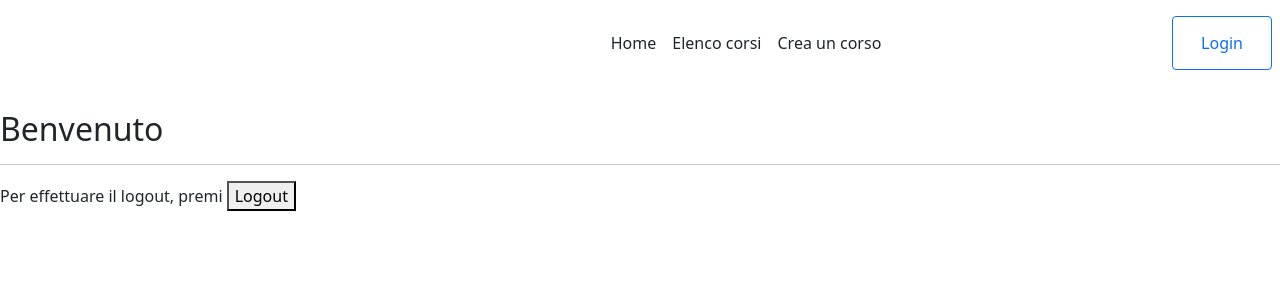
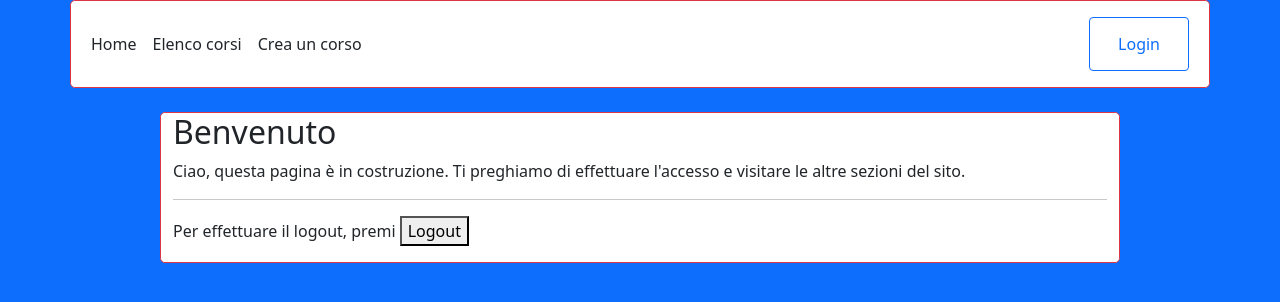
Before and after one commit to GiovanniBiancuzzo/ripasso_7feb_corsi, a plain HTML site: page index.html in a window 1280 px wide. Drawn offline with nearby package versions, Linux system fonts and the light colour scheme.

Commit message:
Update index.html
versione aggiornata con un pò di stile

```diff
--- a/index.html
+++ b/index.html
@@ -5,7 +5,7 @@
     <meta charset="UTF-8">
     <meta http-equiv="X-UA-Compatible" content="IE=edge">
     <meta name="viewport" content="width=device-width, initial-scale=1.0">
-    <title>Login</title>
+    <title>Index</title>
     <link href='https://cdn.jsdelivr.net/npm/bootstrap@5.1.3/dist/css/bootstrap.min.css' rel='stylesheet'
         integrity='sha384-1BmE4kWBq78iYhFldvKuhfTAU6auU8tT94WrHftjDbrCEXSU1oBoqyl2QvZ6jIW3' crossorigin='anonymous'>
     <script src='https://cdn.jsdelivr.net/npm/@popperjs/core@2.10.2/dist/umd/popper.min.js'
@@ -17,18 +17,13 @@
     <link rel="stylesheet" href="css/style.css">
 </head>
 
-<body>
+<body class="bg-primary">
 
-    <header class="d-flex flex-wrap align-items-center justify-content-center justify-content-md-between py-3 mb-4">
-        <a href="/" class="d-flex align-items-center col-md-3 mb-2 mb-md-0 text-dark text-decoration-none">
-            <svg class="bi me-2" width="40" height="32" role="img" aria-label="Bootstrap">
-                <use xlink:href="#bootstrap"></use>
-            </svg>
-        </a>
-
+    <header
+        class="container bg-white rounded-3 border border-danger d-flex flex-wrap align-items-center justify-content-center justify-content-md-between py-3 mb-4">
         <ul class="nav col-12 col-md-auto mb-2 justify-content-center align-items-center mb-md-0">
             <li><a href="#" class="nav-link px-2 link-dark">Home</a></li>
-            <li><a href="corsi.html" class="nav-link px-2 link-dark" >Elenco corsi</a></li>
+            <li><a href="corsi.html" class="nav-link px-2 link-dark">Elenco corsi</a></li>
             <li><a href="crea.html" class="nav-link px-2 link-dark">Crea un corso</a></li>
 
         </ul>
@@ -36,14 +31,14 @@
                 class="nav-link link-sprimary">Login</a></button>
     </header>
 
-    <main>
+    <main class="container w-75 bg-white rounded-3 border border-danger">
         <h2 id="benvenuto">Benvenuto</h2>
-
+        <p>Ciao, questa pagina è in costruzione. Ti preghiamo di effettuare l'accesso e visitare le altre sezioni del
+            sito.</p>
         <hr>
         <p>Per effettuare il logout, premi <button id="logout">Logout</button></p>
     </main>
 
-    <footer></footer>
     <script src='https://ajax.googleapis.com/ajax/libs/jquery/3.6.0/jquery.min.js'></script>
     <script src="js/index.js"></script>
 </body>
```
